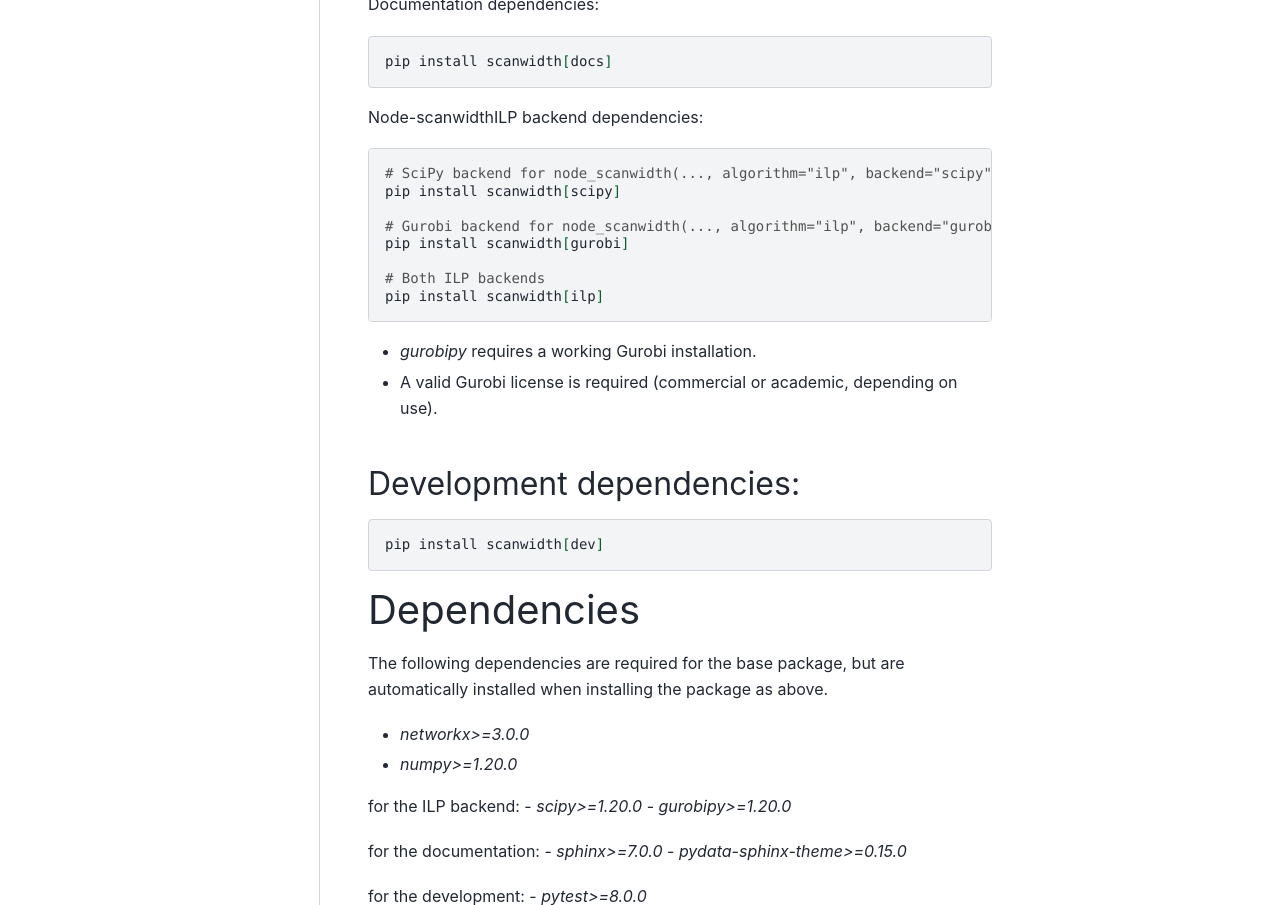
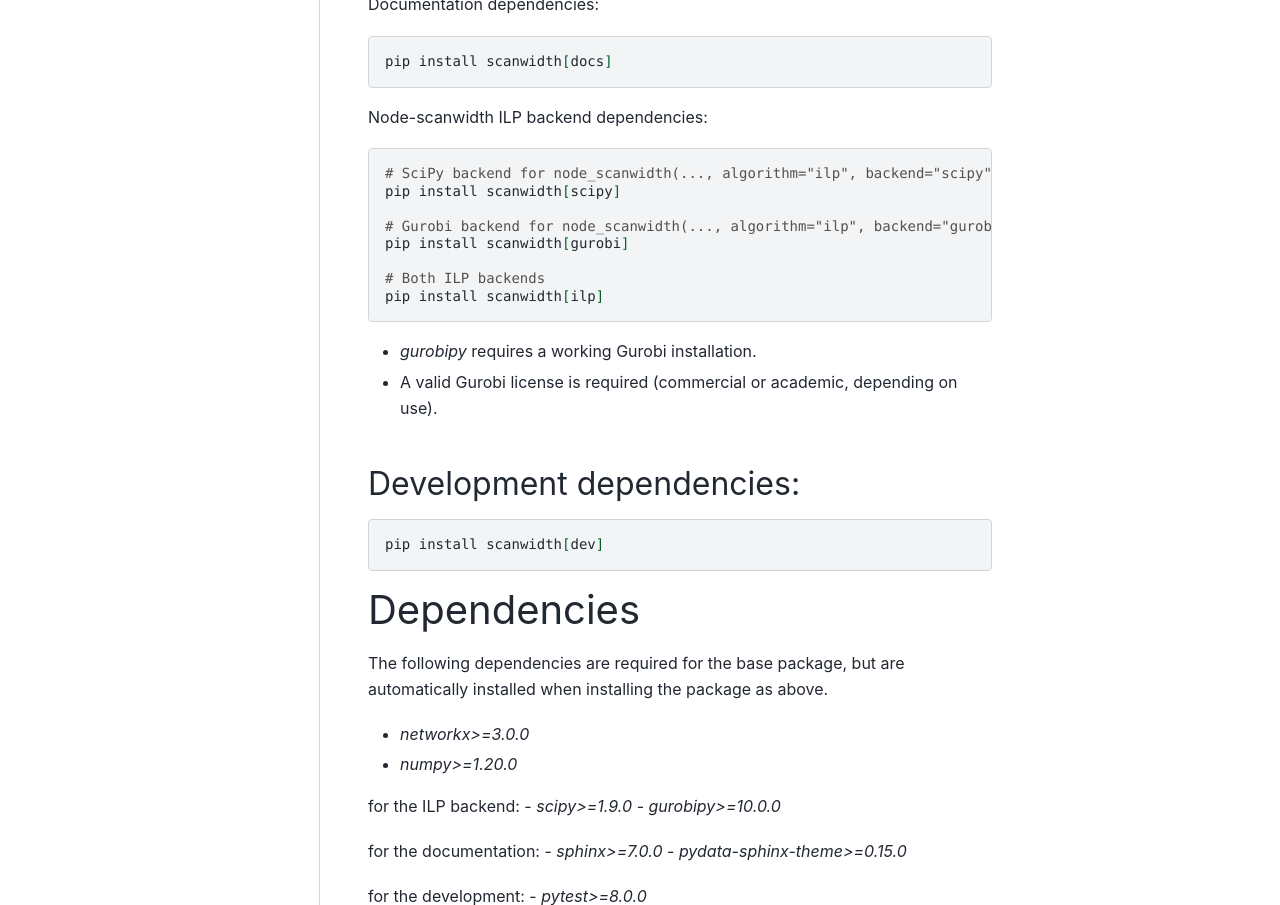
Before and after one commit to nholtgrefe/scanwidth, a Sphinx documentation site: the page built from docs/source/installation.rst, in a window 1280 px wide and 1400 px high, scrolled down 306 px. Shown: the part 299-1204 px from the top of the window. Built offline with Sphinx 7.4.7 and the PyData theme 0.15.4, drawn with Linux system fonts in a browser that asks for light colours.

Commit message:
Update dependency versions for ILP backends in pyproject.toml and documentation

```diff
--- a/docs/source/installation.rst
+++ b/docs/source/installation.rst
@@ -25,7 +25,7 @@ Documentation dependencies:
 
    pip install scanwidth[docs]
 
-Node-scanwidthILP backend dependencies:
+Node-scanwidth ILP backend dependencies:
 
 .. code-block:: bash
 
@@ -59,8 +59,8 @@ but are automatically installed when installing the package as above.
 - `numpy>=1.20.0`
 
 for the ILP backend:
-- `scipy>=1.20.0`
-- `gurobipy>=1.20.0`
+- `scipy>=1.9.0`
+- `gurobipy>=10.0.0`
 
 for the documentation:
 - `sphinx>=7.0.0`
```
Also changed, not shown: README.md (+5 -0 lines), pyproject.toml (+4 -4 lines).
